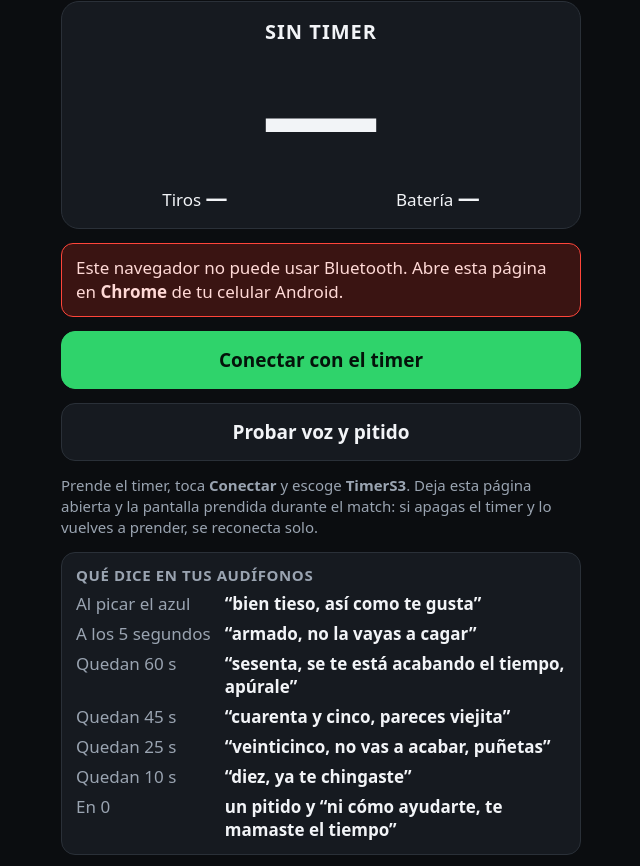
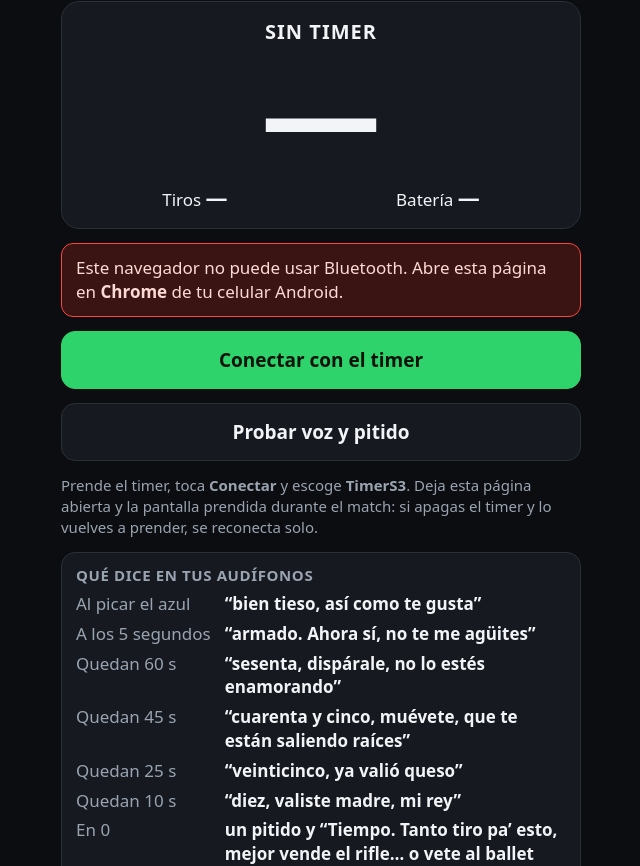
Before and after one commit to vicentemack/timer-voz, a plain HTML site: page index.html in a window 1280 px wide. Shown: the part 63-929 px from the top of the page, without its empty margins (319-959 px from the left). Drawn offline with Linux system fonts and the light colour scheme.

Commit message:
Frases escogidas por Vicente (1A 2E 3B 4E 5B 6E y la del ballet)
Co-Authored-By: Claude Opus 5.5 <noreply@anthropic.com>
Claude-Session: https://claude.ai/code/session_01Uyye5Sn8uJft2jQ2DYdVCp

```diff
--- a/index.html
+++ b/index.html
@@ -103,12 +103,12 @@
     <h2>Qué dice en tus audífonos</h2>
     <dl class="guia">
       <dt>Al picar el azul</dt><dd>“bien tieso, así como te gusta”</dd>
-      <dt>A los 5 segundos</dt><dd>“armado, no la vayas a cagar”</dd>
-      <dt>Quedan 60 s</dt><dd>“sesenta, se te está acabando el tiempo, apúrale”</dd>
-      <dt>Quedan 45 s</dt><dd>“cuarenta y cinco, pareces viejita”</dd>
-      <dt>Quedan 25 s</dt><dd>“veinticinco, no vas a acabar, puñetas”</dd>
-      <dt>Quedan 10 s</dt><dd>“diez, ya te chingaste”</dd>
-      <dt>En 0</dt><dd>un pitido y “ni cómo ayudarte, te mamaste el tiempo”</dd>
+      <dt>A los 5 segundos</dt><dd>“armado. Ahora sí, no te me agüites”</dd>
+      <dt>Quedan 60 s</dt><dd>“sesenta, dispárale, no lo estés enamorando”</dd>
+      <dt>Quedan 45 s</dt><dd>“cuarenta y cinco, muévete, que te están saliendo raíces”</dd>
+      <dt>Quedan 25 s</dt><dd>“veinticinco, ya valió queso”</dd>
+      <dt>Quedan 10 s</dt><dd>“diez, valiste madre, mi rey”</dd>
+      <dt>En 0</dt><dd>un pitido y “Tiempo. Tanto tiro pa’ esto, mejor vende el rifle… o vete al ballet por las niñas”</dd>
     </dl>
   </section>
 
@@ -140,13 +140,13 @@ const AVISOS = '6f3c0002-5b1a-4c7e-9d2a-3e1f5a7b9c10';
 const NOMBRE = 'TimerS3';
 const FRASES = {
   LISTO: 'bien tieso, así como te gusta',
-  ARMADO: 'armado, no la vayas a cagar',
-  Q60: 'sesenta, se te está acabando el tiempo, apúrale',
-  Q45: 'cuarenta y cinco, pareces viejita',
-  Q25: 'veinticinco, no vas a acabar, puñetas',
-  Q10: 'diez, ya te chingaste',
+  ARMADO: 'armado. Ahora sí, no te me agüites',
+  Q60: 'sesenta, dispárale, no lo estés enamorando',
+  Q45: 'cuarenta y cinco, muévete, que te están saliendo raíces',
+  Q25: 'veinticinco, ya valió queso',
+  Q10: 'diez, valiste madre, mi rey',
 };
-const FRASE_FIN = 'ni cómo ayudarte, te mamaste el tiempo';
+const FRASE_FIN = 'Tiempo. Tanto tiro pa esto, mejor vende el rifle... o vete al ballet por las niñas';
 const FASES = { L: 'Listo', E: 'Espera', A: 'Armado', C: 'Corriendo', T: 'Terminó' };
 
 const $ = (id) => document.getElementById(id);
--- a/sw.js
+++ b/sw.js
@@ -1,6 +1,6 @@
 // Timer voz: guarda la página en el celular para que abra aunque no haya señal en el campo.
 // Primero intenta la red (3 s) para traer cambios; si no hay, usa la copia guardada.
-const CACHE = 'timer-voz-v4';
+const CACHE = 'timer-voz-v5';
 const ARCHIVOS = ['./', './index.html', './manifest.webmanifest', './icono-192.png', './icono-512.png'];
 
 self.addEventListener('install', (e) => {
```
